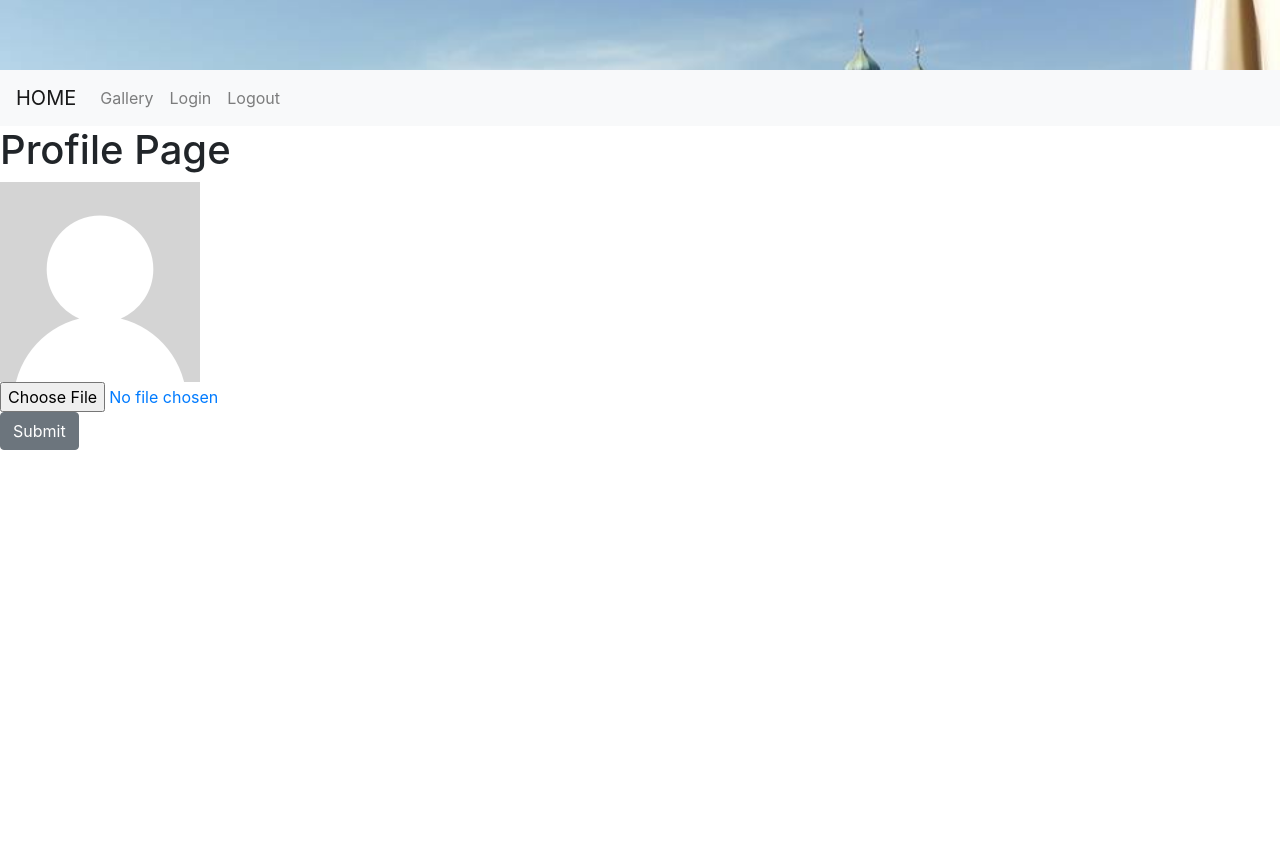
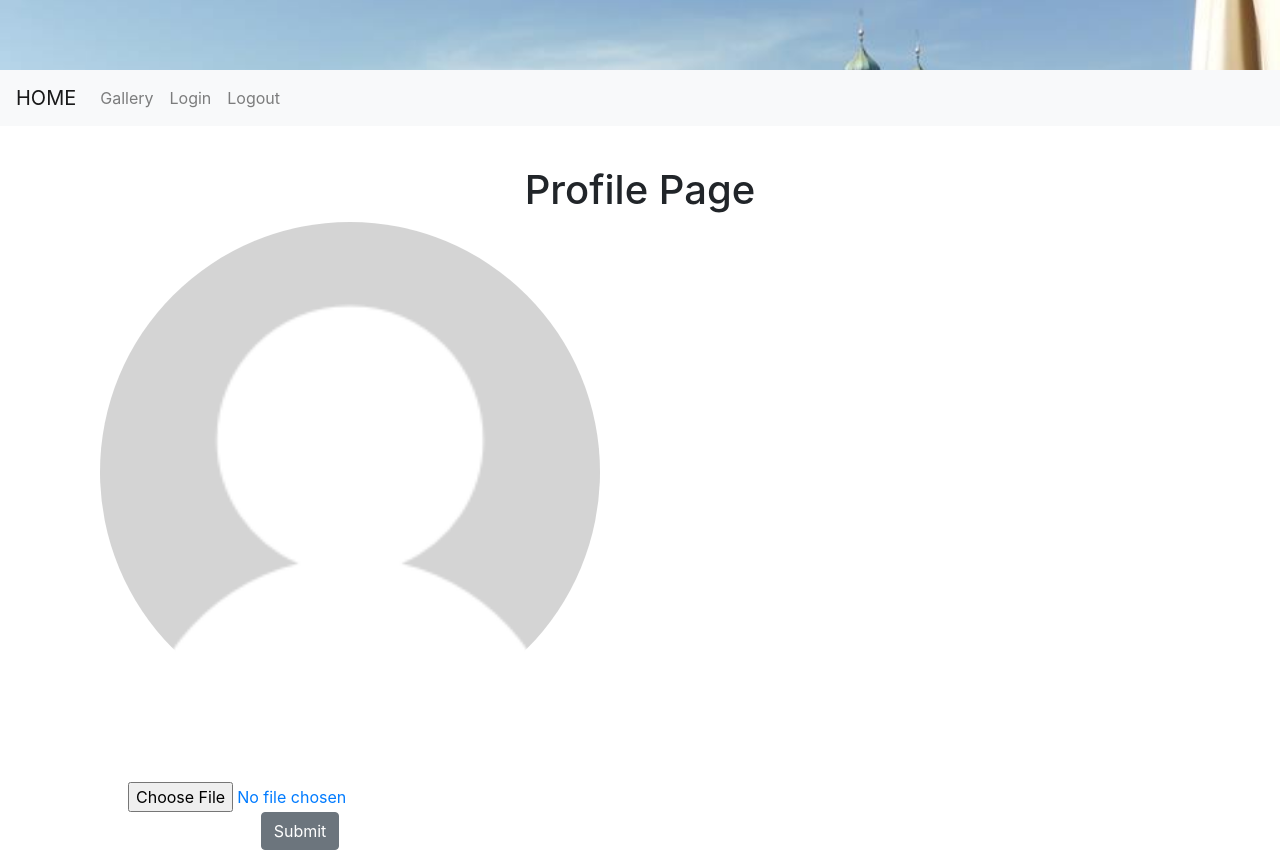
Before and after one commit to ChungHanWong/indiv-react, a React (Create React App) app: page /Profile in a window 1280 px wide. Shown: the part 280-1130 px from the top of the page. Before the commit the page ends 800 px from the top, so only its background shows below. Built offline with nearby package versions, Linux system fonts and the light colour scheme; no server answers.

Commit message:
Setting Up Profile Photo

```diff
--- a/src/App.css
+++ b/src/App.css
@@ -45,4 +45,23 @@
 .details{
   font-size :30px;
   margin:15px;
+  text-align : center;
 }
+
+/* Profile */
+.mediaprofilepic {
+  width :500px;
+  height :500px;
+  border-radius : 250px;
+  margin-left : 100px;
+  margin-bottom: 60px;
+}
+
+.picSubmit{
+  text-align: center;
+}
+
+h1 {
+  text-align: center;
+  margin-top: 40px;
+}
--- a/src/containers/Detail.js
+++ b/src/containers/Detail.js
@@ -38,9 +38,7 @@ class Detail extends React.Component {
         })
     }
 
-    fileSelectedHandler = event => {
-        this.setState({ picture : event.target.files[0] })
-    }
+
 
     render() {
         console.log(this.state.name)
@@ -52,7 +50,7 @@ class Detail extends React.Component {
                 </Media>
                 <Media body>
                     <Media heading className="mediaheading">
-                    {this.state.name}
+                    <h1>{this.state.name}</h1>
                     </Media>
                     <p className = "details">{this.state.description}</p>
                     <div>
--- a/src/pages/Profile.js
+++ b/src/pages/Profile.js
@@ -29,15 +29,17 @@ class Profile extends React.Component {
 
     handleSubmit = event => {
         event.preventDefault()
-        let {picture} = this.state;
+        let {picture,username} = this.state;
         let fd = new FormData();
         fd.append('picture', picture )
-        axios.post("http://127.0.0.1:5000/profile/edit/", fd, {headers: {
+        fd.append('username', username)
+        axios.post("http://127.0.0.1:5000/profile/edit", fd, {headers: {
             'Content-Type': 'multipart/form-data'
           }})
         .then(response => {
-            // console.log(response.data)
-            // alert(response.data)
+            console.log(response.data)
+            alert(response.data)
+            this.setState({profilepic : response.data.profilepic})
         })
         .catch(error => {
         alert("error uploading")
@@ -51,15 +53,18 @@ class Profile extends React.Component {
 
 
     render() {
-        console.log(this.state.picture)
+        console.log(this.state.profilepic)
         return(
             <>
                 <h1>Profile Page</h1>
                 <Media>
                 <Media left href="#">
-                    {/* <img src = {nopic} /> */}
+                    {this.state.profilepic == ''?
                     <Media className="mediaprofilepic" src = {nopic} alt="Generic placeholder image" />
-                    {/* <Media className="mediaimg" src = {this.state.profilepic} alt="Generic placeholder image" /> */}
+                    :
+                    <Media className="mediaprofilepic" src = {this.state.profilepic} alt="Generic placeholder image" />
+                    }
+                <div className="picSubmit">
                     <Form onSubmit={this.handleSubmit}>
                         <div>
                             <input type="file" onChange = {this.fileSelectedHandler} />
@@ -68,10 +73,11 @@ class Profile extends React.Component {
                             Submit
                         </Button>
                     </Form>
+                </div>
                 </Media>
                 <Media body>
                     <Media heading className="mediaheading">
-                    {this.state.username}
+                    <h1>{this.state.username}</h1>
                     </Media>
                     <p className = "details">{this.state.bio}</p>
 
```
Also changed, not shown: src/pages/pp.jpeg (added). Lines whose indentation alone changed are shown as unchanged.
